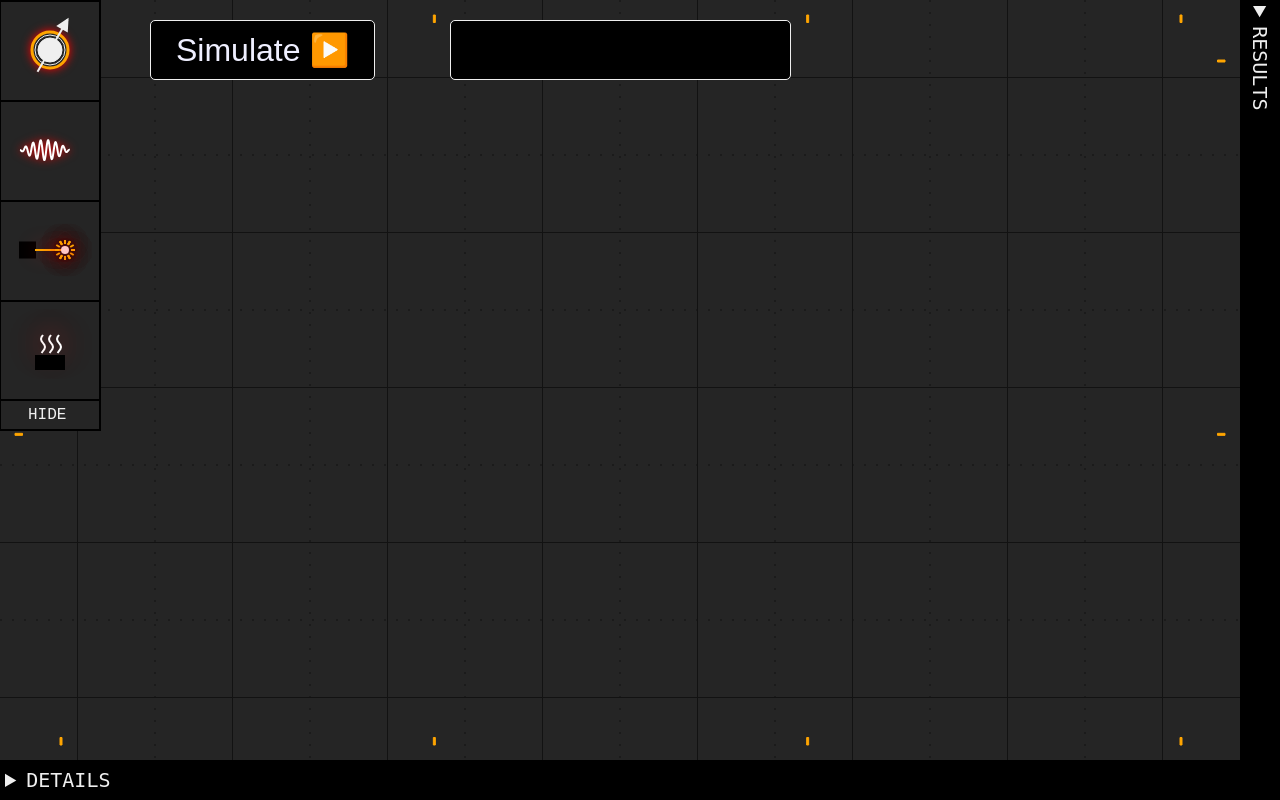
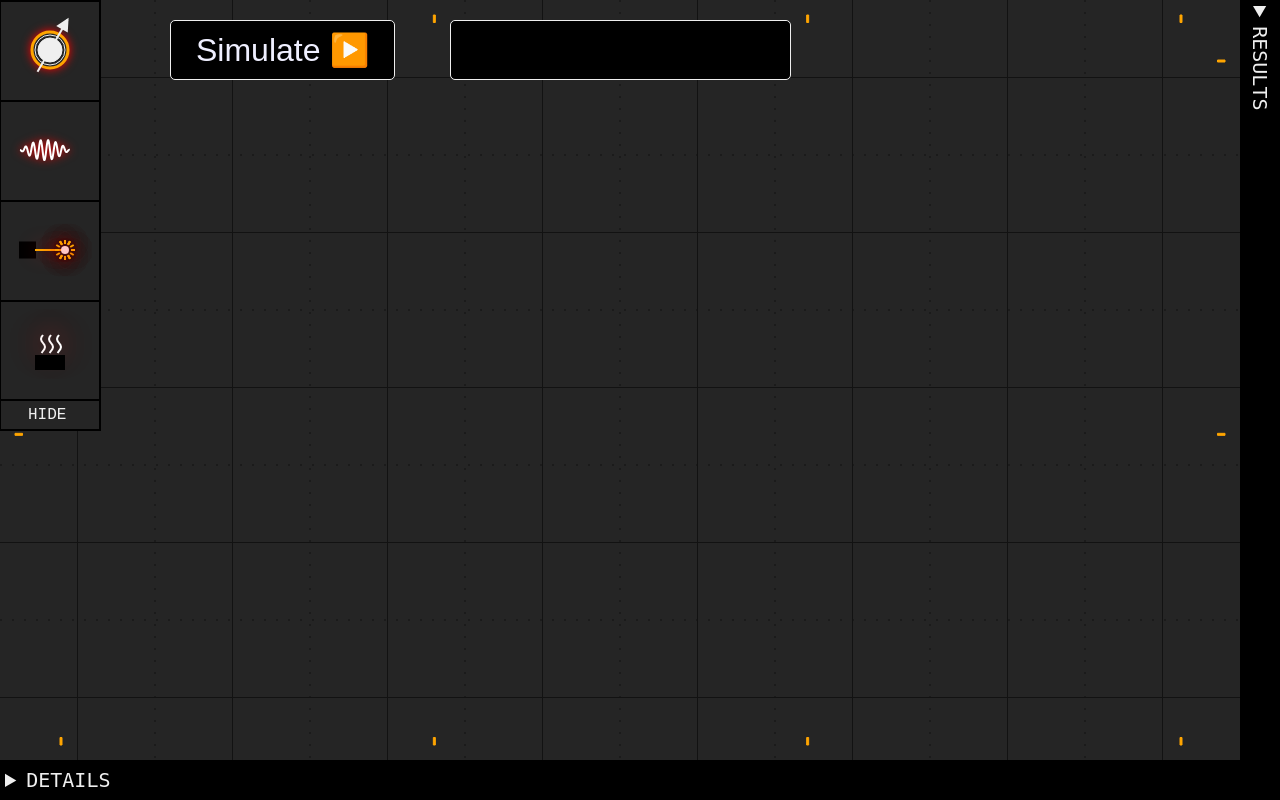
Before and after one commit to qutip/qutip-virtual-lab, a React (Vite) app: page / in a window 1280 px wide. Built offline with nearby package versions, Linux system fonts and the light colour scheme.

Commit message:
nudge button

```diff
--- a/src/App.css
+++ b/src/App.css
@@ -23,7 +23,7 @@ button {
   background-color: black;
   position: absolute;
   top: 20px;
-  left: 150px;
+  left: 170px;
   border: 1px solid #efefef;
 }
 
```
